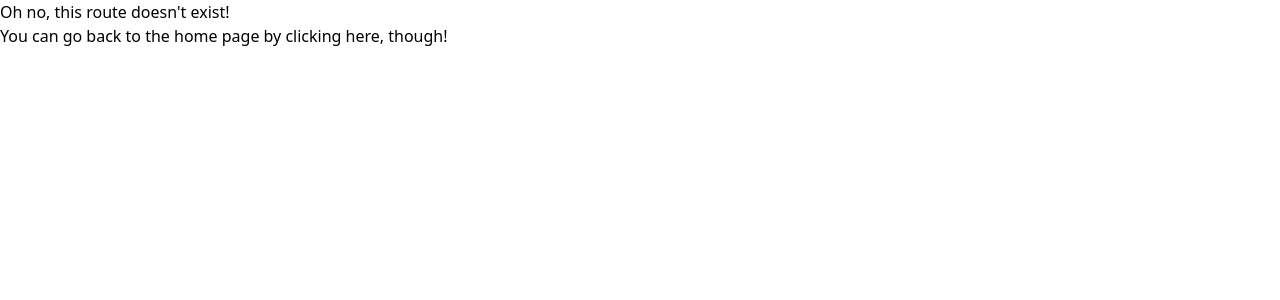
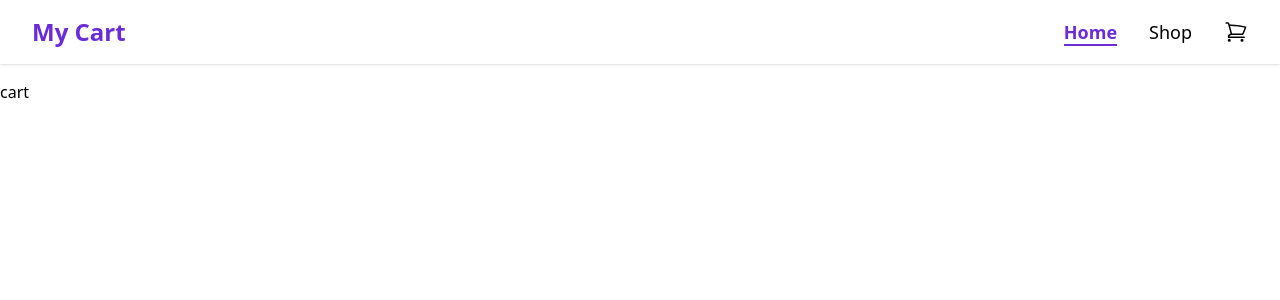
Before and after one commit to KrunalDarekar/shopping-cart, a React (Vite) app: page /cart in a window 1280 px wide. Shown: the top 300 px of the page. Built offline with nearby package versions, Linux system fonts and the light colour scheme.

Commit message:
Route the cart page

```diff
--- a/src/Router.jsx
+++ b/src/Router.jsx
@@ -3,6 +3,7 @@
 import Shop from "./pages/Shop"
 import ErrorPage from "./pages/ErrorPage"
 import Layout from "./pages/Layout"
+import Cart from "./pages/Cart"
 
 const Router = () => {
     const router = createBrowserRouter([
@@ -16,6 +17,10 @@
                 {
                     path: "/shop",
                     element: <Shop/>,
+                },
+                {
+                    path: "/cart",
+                    element: <Cart/>,
                 }
             ],
             errorElement: <ErrorPage />
--- a/src/components/AppBar.jsx
+++ b/src/components/AppBar.jsx
@@ -37,7 +37,7 @@
                     </Link>
                 </div>
                 <div onClick={() => {setfocused("cart")}} className="inline-block relative group md:text-lg">
-                    <Link to="/">
+                    <Link to="/cart">
                         <svg xmlns="http://www.w3.org/2000/svg" fill="none" viewBox="0 0 24 24" stroke-width="1.5" stroke="currentColor" class={`w-6 h-6 ${cartClasses[0]}`}>
                             <path stroke-linecap="round" stroke-linejoin="round" d="M2.25 3h1.386c.51 0 .955.343 1.087.835l.383 1.437M7.5 14.25a3 3 0 0 0-3 3h15.75m-12.75-3h11.218c1.121-2.3 2.1-4.684 2.924-7.138a60.114 60.114 0 0 0-16.536-1.84M7.5 14.25 5.106 5.272M6 20.25a.75.75 0 1 1-1.5 0 .75.75 0 0 1 1.5 0Zm12.75 0a.75.75 0 1 1-1.5 0 .75.75 0 0 1 1.5 0Z" />
                         </svg>
--- /dev/null
+++ b/src/pages/Cart.jsx
@@ -0,0 +1,10 @@
+const Cart = () => {
+
+    return (
+        <div>
+            cart
+        </div>
+    )
+}
+
+export default Cart
```
